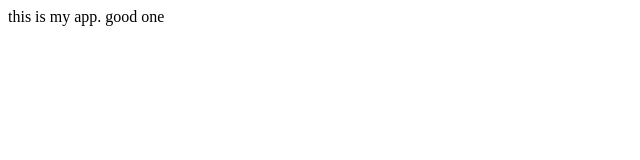
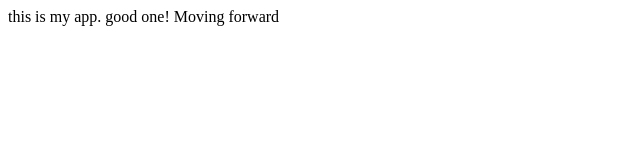
Before and after one commit to SKG02/mySampleRepo, a plain HTML site: page index.html in a window 1280 px wide. Shown: the whole page, without its empty margins (0-640 px from the left). Drawn offline with Linux system fonts and the light colour scheme.

Commit message:
new chages

```diff
--- a/index.html
+++ b/index.html
@@ -5,6 +5,6 @@
     <title>my app</title>
   </head>
   <body>
-    this is my app. good one
+    this is my app. good one! Moving forward
   </body>
 </html>
```
